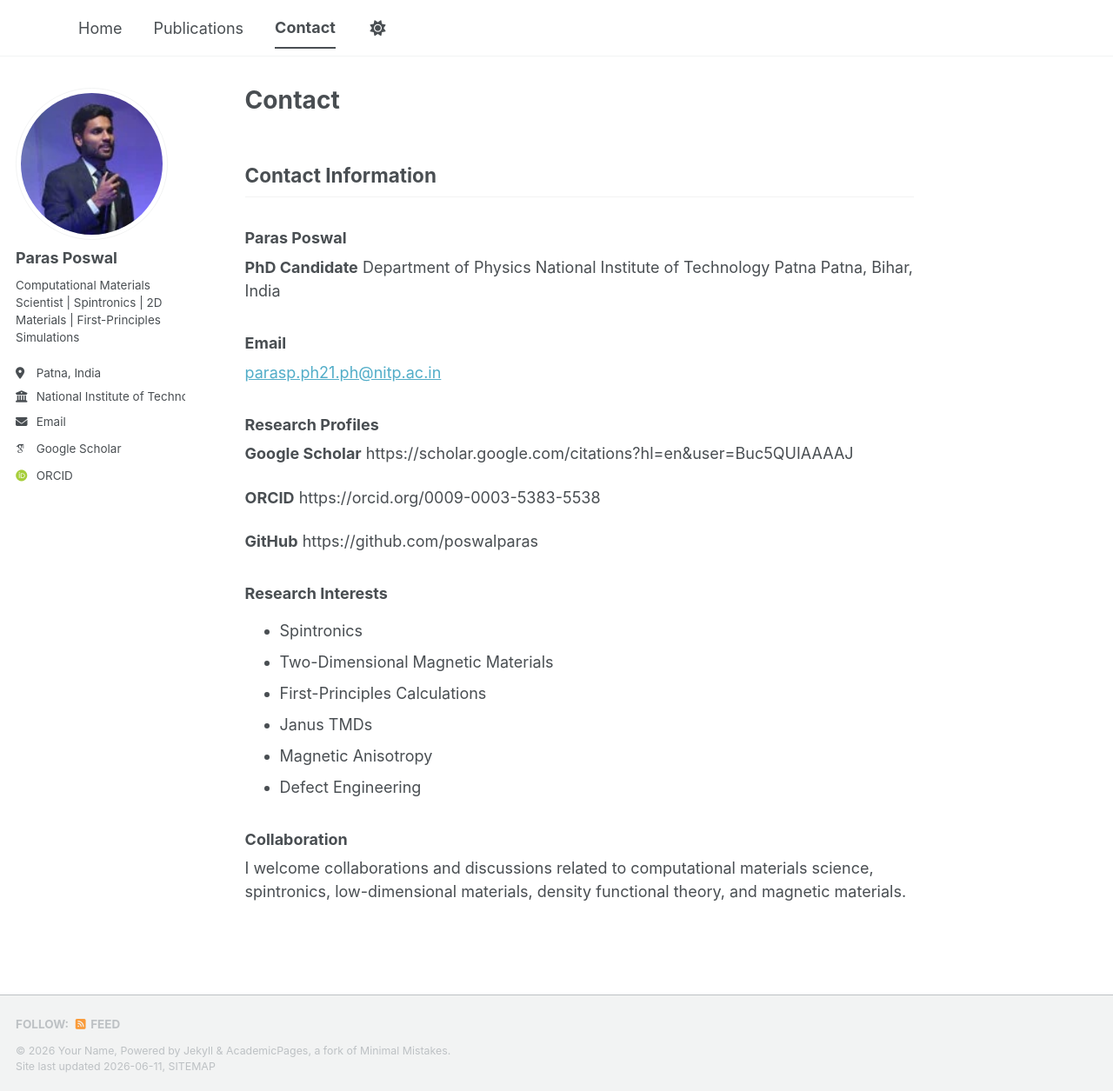
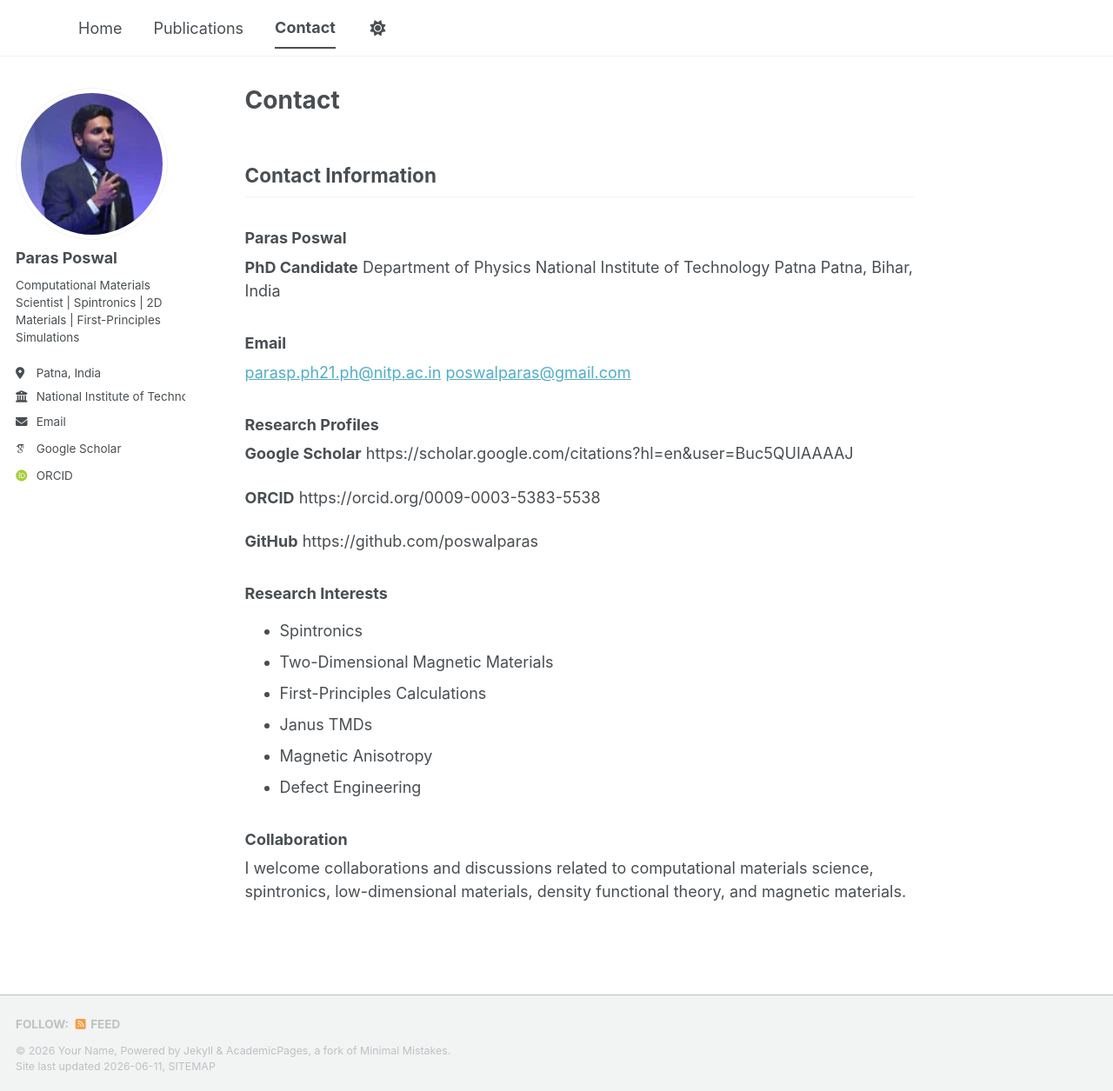
Before and after one commit to poswalparas/poswalparas.github.io, a Jekyll site: the page built from _pages/contact.md, in a window 1280 px wide and 1255 px high. Shown: the whole window at 87% size. Built offline with Jekyll 4.4.1, drawn with Linux system fonts in a browser that asks for light colours; some web fonts are replaced; a script bundle is joined from its source files by our own code; library files that are not in the unit come from our copies.

Commit message:
Update contact.md

```diff
--- a/_pages/contact.md
+++ b/_pages/contact.md
@@ -18,6 +18,7 @@ Patna, Bihar, India
 ### Email
 
 [parasp.ph21.ph@nitp.ac.in](mailto:parasp.ph21.ph@nitp.ac.in)
+[poswalparas@gmail.com](mailto:poswalparas@gmail.com)
 
 ### Research Profiles
 
```
